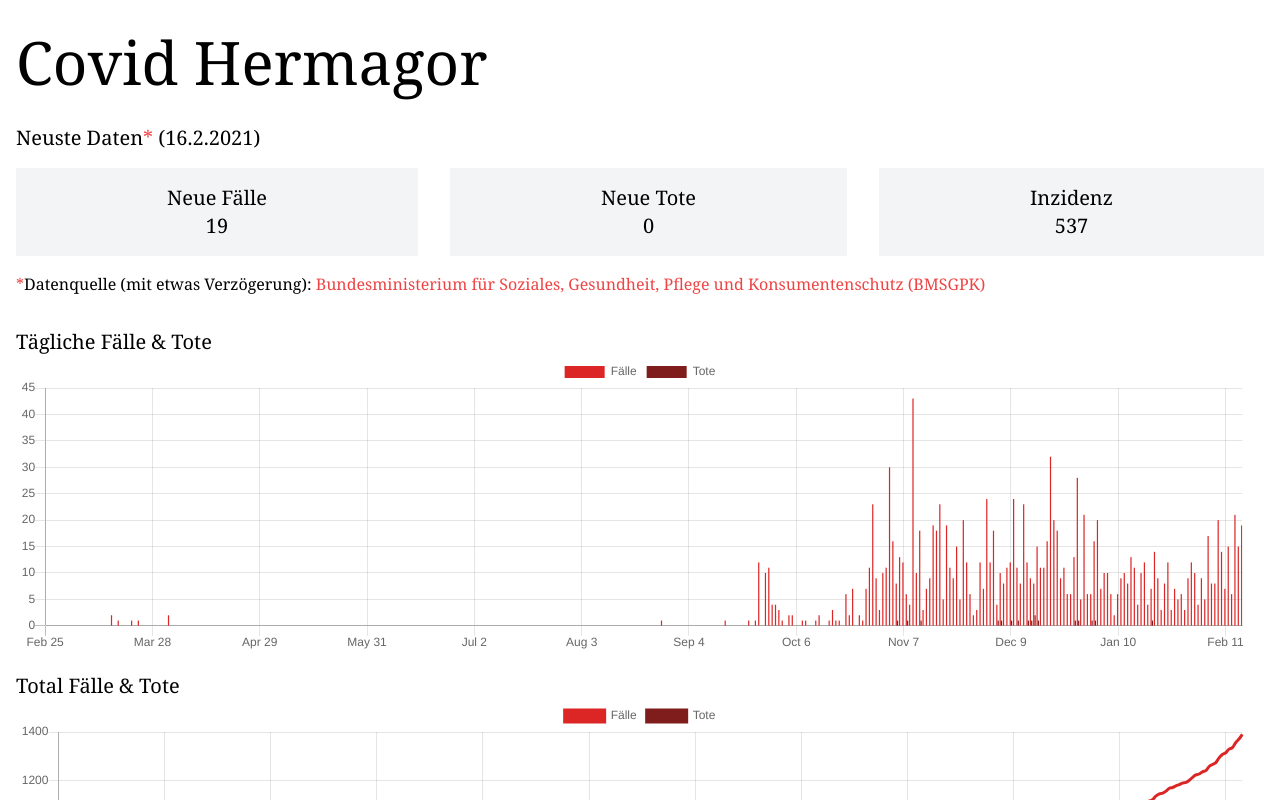
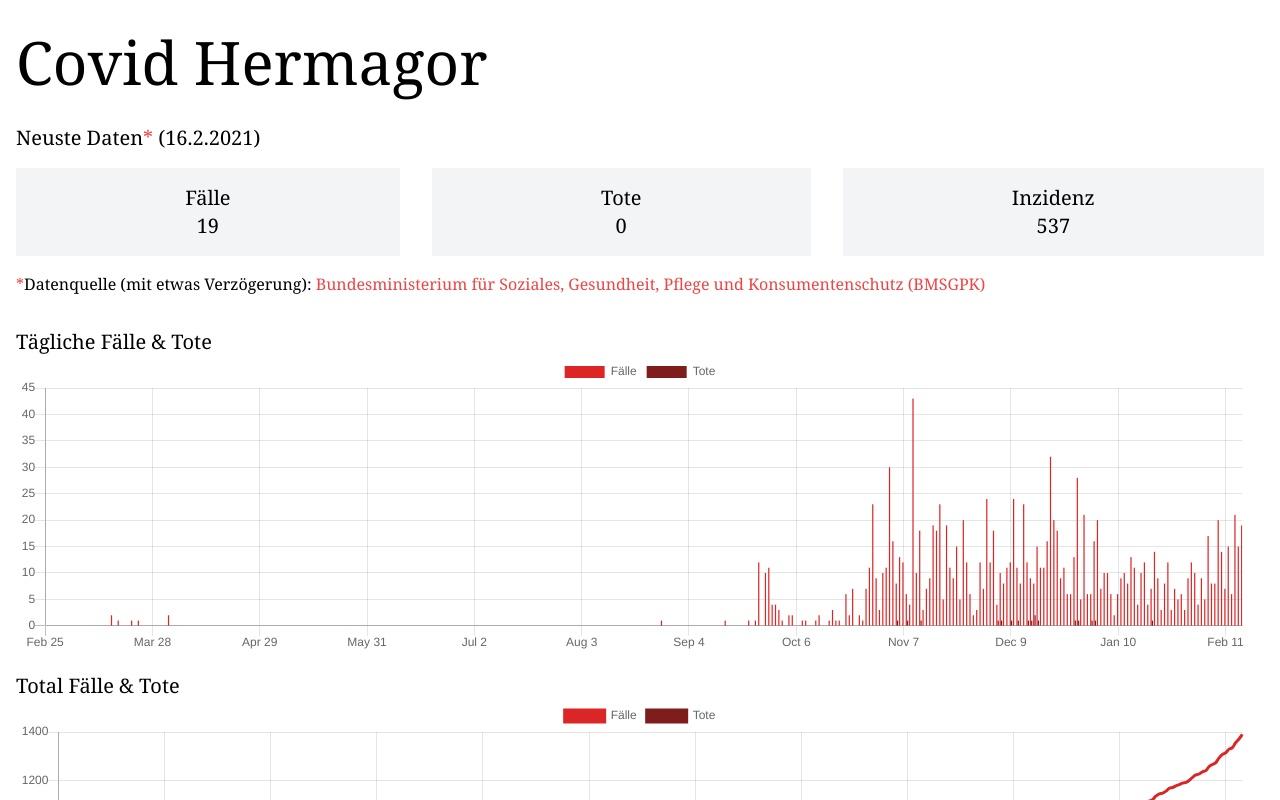
Before and after one commit to chrigu/hermagor-covid, a Vue app in the folder covid-web/: page / in a window 1280 px wide. Shown: the top 800 px of the page. Built offline with nearby package versions, Linux system fonts and the light colour scheme.

Commit message:
Remove redundant text

```diff
--- a/covid-web/src/views/Home.vue
+++ b/covid-web/src/views/Home.vue
@@ -5,11 +5,11 @@
       <h2 class="text-xl mb-4">Neuste Daten<span class="text-red-500">*</span> ({{humanReadableLastestDate}})</h2>
       <ul class="flex flex-col md:flex-row">
         <li class="flex-auto bg-gray-100 text-center py-4 mb-4 md:mb-0">
-          <h3 class="text-2xl md:text-xl">Neue Fälle</h3>
+          <h3 class="text-2xl md:text-xl">Fälle</h3>
           <p class="text-2xl md:text-xl">{{latestCases}}</p>
         </li>
         <li class="flex-auto bg-gray-100 text-center py-4 md:mx-8 mb-4 md:mb-0">
-          <h3 class="text-2xl md:text-xl">Neue Tote</h3>
+          <h3 class="text-2xl md:text-xl">Tote</h3>
           <p class="text-2xl md:text-xl">{{latestDeaths}}</p>
         </li>
         <li class="flex-auto bg-gray-100 text-center py-4">
```
